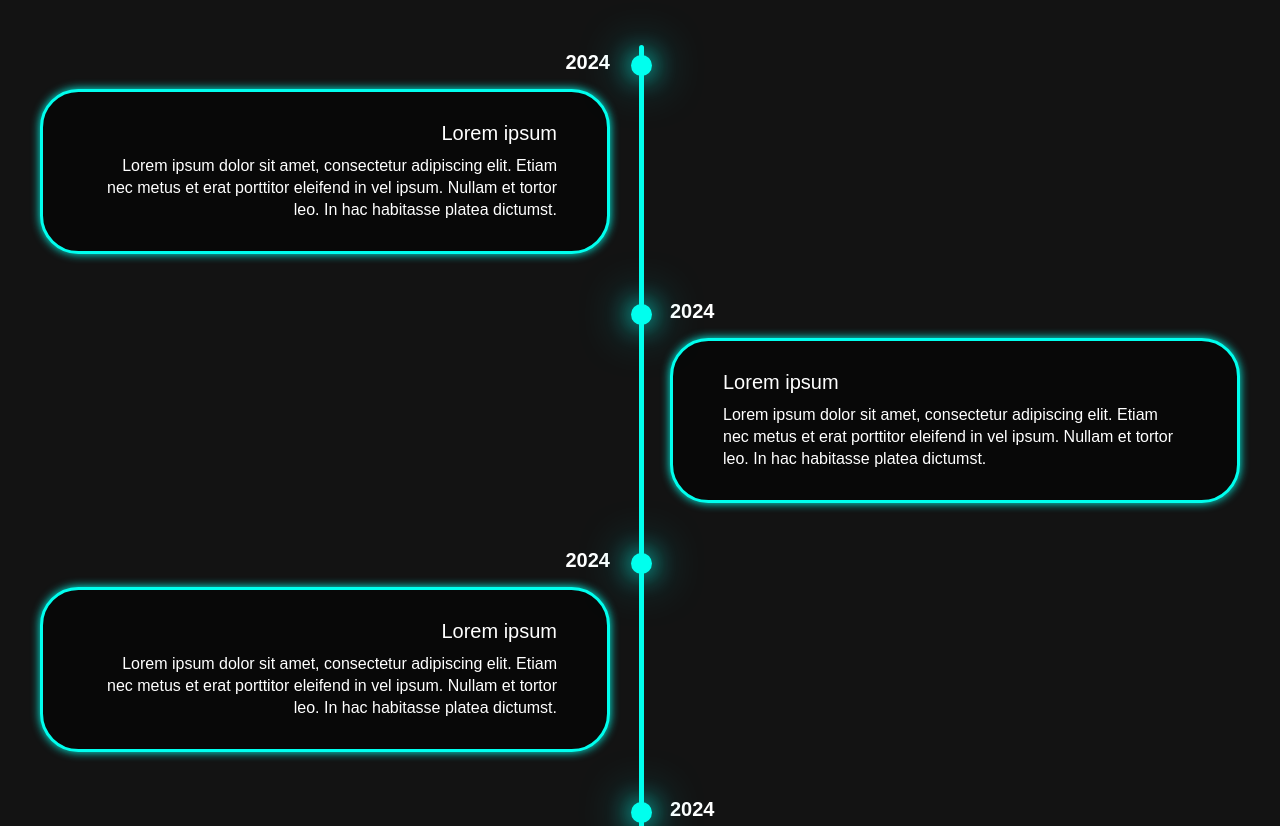
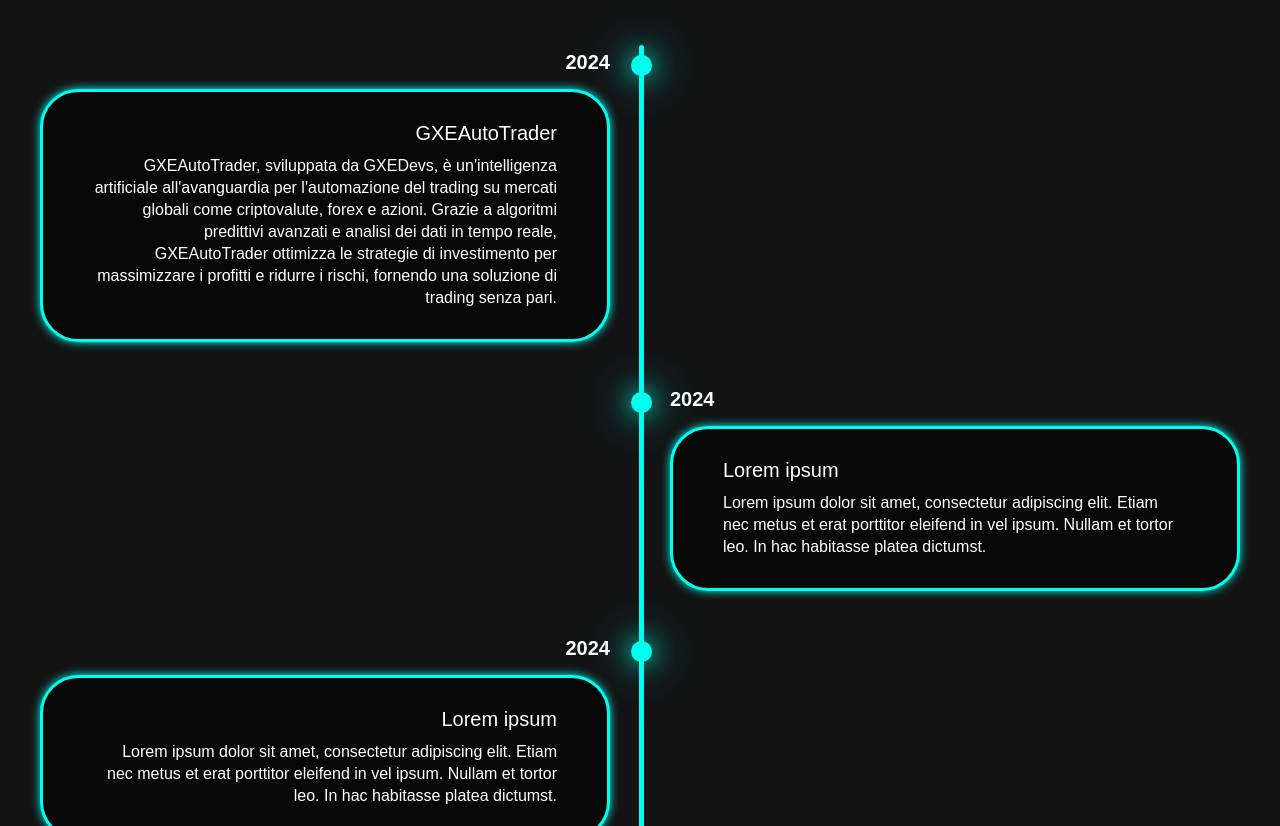
Before and after one commit to GXELabs/GXELabs.github.io, a plain HTML site: page index.html in a window 1280 px wide. Shown: the part 1116-1942 px from the top of the page. Drawn offline with nearby package versions, Linux system fonts and the light colour scheme.

Commit message:
Update index.html

```diff
--- a/index.html
+++ b/index.html
@@ -66,11 +66,9 @@
           <div class="timeline-dot"></div>
           <div class="timeline-date">2024</div>
           <div class="timeline-content">
-            <h3>Lorem ipsum</h3>
+            <h3>GXEAutoTrader</h3>
             <p>
-              Lorem ipsum dolor sit amet, consectetur adipiscing elit. Etiam nec
-              metus et erat porttitor eleifend in vel ipsum. Nullam et tortor
-              leo. In hac habitasse platea dictumst.
+              GXEAutoTrader, sviluppata da GXEDevs, è un'intelligenza artificiale all'avanguardia per l'automazione del trading su mercati globali come criptovalute, forex e azioni. Grazie a algoritmi predittivi avanzati e analisi dei dati in tempo reale, GXEAutoTrader ottimizza le strategie di investimento per massimizzare i profitti e ridurre i rischi, fornendo una soluzione di trading senza pari.
             </p>
           </div>
         </div>
```
